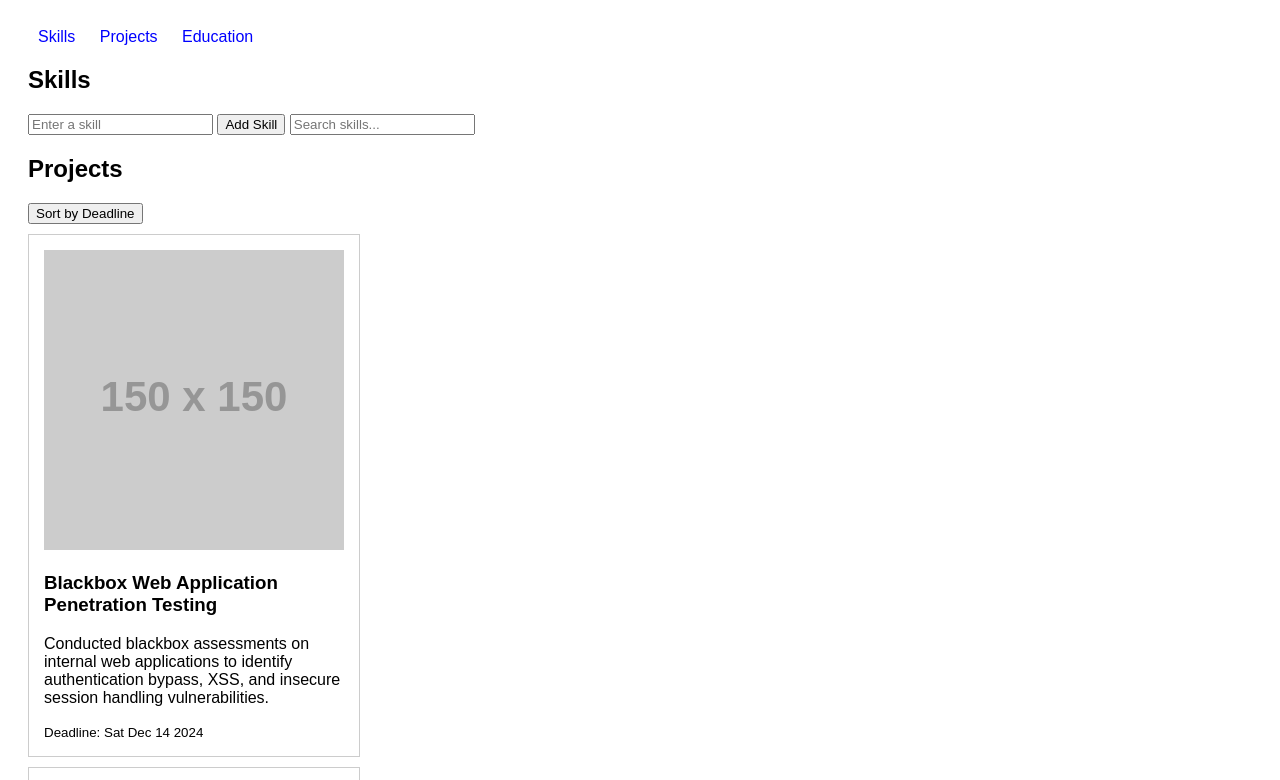
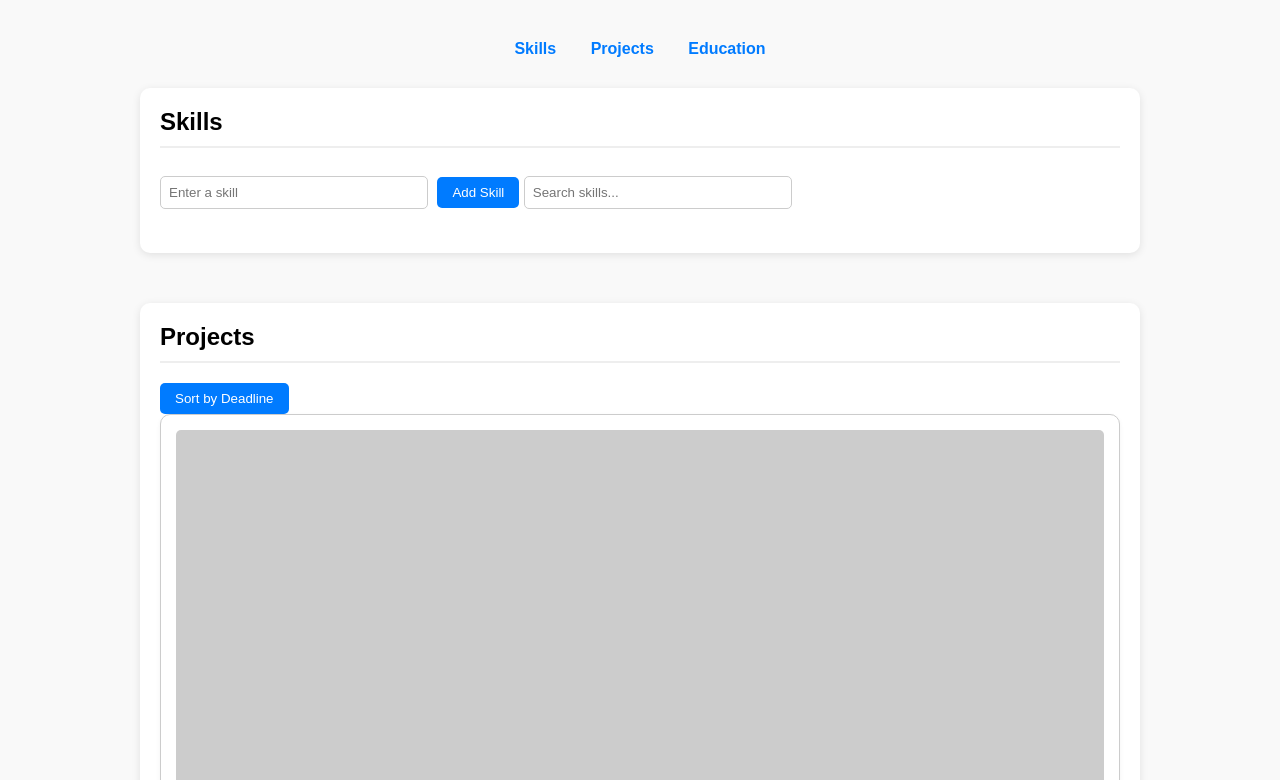
Before and after one commit to JohnnyCantCode22/homework9, a plain HTML site: page index.html in a window 1280 px wide. Shown: the top 780 px of the page. Drawn offline with nearby package versions, Linux system fonts and the light colour scheme; placeholder pictures from the web are drawn by us.

Commit message:
Update styles.css

```diff
--- a/styles.css
+++ b/styles.css
@@ -1,22 +1,97 @@
 body {
   font-family: Arial, sans-serif;
-  padding: 20px;
+  padding: 40px;
+  max-width: 1000px;
+  margin: 0 auto;
+  background-color: #f9f9f9;
 }
 
-#navMenu a {
-  margin: 0 10px;
+nav#navMenu {
+  text-align: center;
+  margin-bottom: 30px;
+}
+
+nav#navMenu a {
+  margin: 0 15px;
   text-decoration: none;
-  color: blue;
+  color: #007bff;
+  font-weight: bold;
+}
+
+nav#navMenu a:hover {
+  text-decoration: underline;
+}
+
+section {
+  margin-bottom: 50px;
+  padding: 20px;
+  background: #ffffff;
+  border-radius: 10px;
+  box-shadow: 0 2px 8px rgba(0,0,0,0.1);
+}
+
+h2 {
+  margin-top: 0;
+  border-bottom: 2px solid #eee;
+  padding-bottom: 10px;
+}
+
+input[type="text"] {
+  padding: 8px;
+  margin: 8px 5px 8px 0;
+  width: 250px;
+  border: 1px solid #ccc;
+  border-radius: 5px;
+}
+
+button {
+  padding: 8px 15px;
+  border: none;
+  background-color: #007bff;
+  color: white;
+  border-radius: 5px;
+  cursor: pointer;
+}
+
+button:hover {
+  background-color: #0056b3;
+}
+
+ul#skillsList {
+  list-style-type: none;
+  padding-left: 0;
+}
+
+ul#skillsList li {
+  padding: 10px;
+  background: #e8f0fe;
+  border-radius: 5px;
+  margin-bottom: 10px;
+  display: flex;
+  justify-content: space-between;
+  align-items: center;
 }
 
 .projectCard {
   border: 1px solid #ccc;
+  background: #ffffff;
+  border-radius: 10px;
   padding: 15px;
-  margin: 10px 0;
-  width: 300px;
+  margin-bottom: 20px;
+  box-shadow: 0 2px 5px rgba(0,0,0,0.05);
 }
 
 .projectCard img {
   width: 100%;
   height: auto;
+  border-radius: 5px;
+  margin-bottom: 10px;
 }
+
+.projectCard h3 {
+  margin: 10px 0 5px 0;
+}
+
+.projectCard p {
+  margin: 0 0 5px 0;
+}
```
